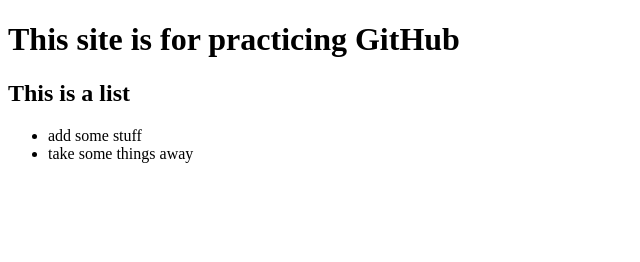
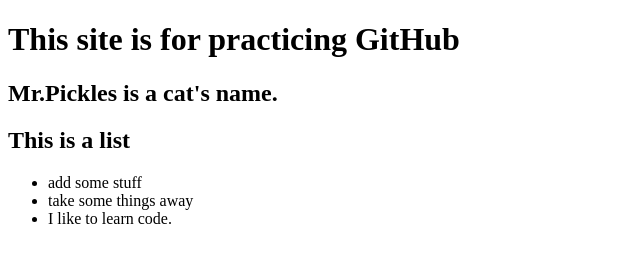
Before and after one commit to shelleyeti/git-flow-practice, a plain HTML site: page index.html in a window 1280 px wide. Shown: the whole page, without its empty margins (0-640 px from the left). Drawn offline with Linux system fonts and the light colour scheme.

Commit message:
altered html

```diff
--- a/index.html
+++ b/index.html
@@ -10,12 +10,14 @@
     <h1>
         This site is for practicing GitHub
     </h1>
+    <h2>Mr.Pickles is a cat's name.</h2>
     <h2>
         This is a list
     </h2>
     <ul>
         <li>add some stuff</li>
         <li>take some things away</li>
+        <li>I like to learn code.</li>
     </ul>
 </body>
 </html>
```
